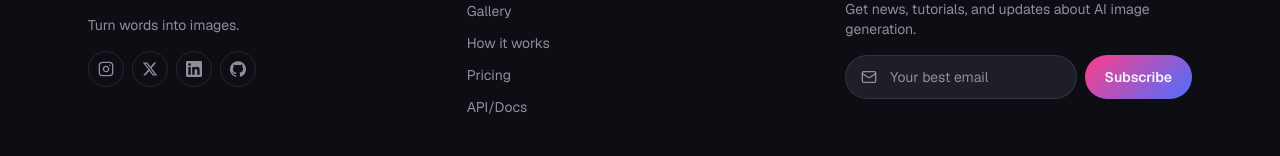
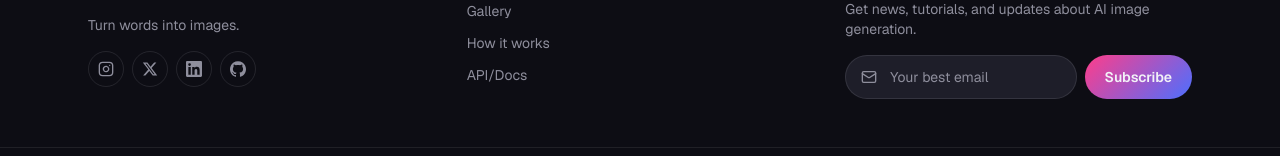
Before and after one commit to ViChagas07/AImaginator, a Next.js app in the folder apps/web/: page /en/login in a window 1280 px wide. Shown: the part 952-1108 px from the top of the page. Built offline with nearby package versions, Linux system fonts and the light colour scheme; no server answers.

Commit message:
fix: repaiments in the footer section

```diff
--- a/apps/web/components/layout/site-footer.tsx
+++ b/apps/web/components/layout/site-footer.tsx
@@ -33,7 +33,6 @@ export async function SiteFooter() {
   const productLinks = [
     {label: t("gallery"), href: "/gallery"},
     {label: t("howItWorks"), href: "/"},
-    {label: t("pricing"), href: "/"},
     {label: t("apiDocs"), href: "/"},
   ];
 
```
